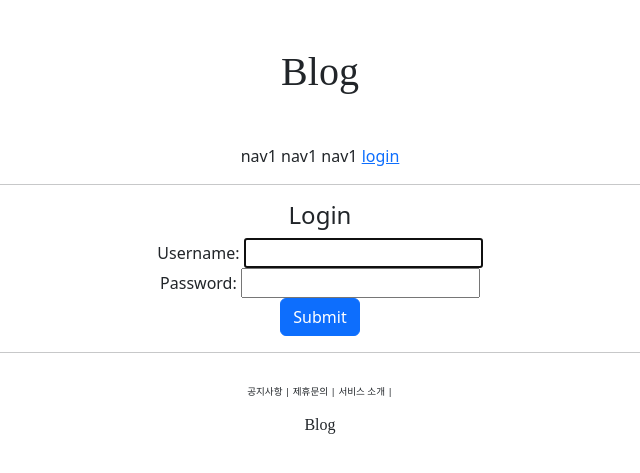
After one commit to thgus8495/django-practice, a Django app: page /account/login/ in a window 1280 px wide. The commit adds this page. Shown: the top 473 px of the page, without its empty margins (320-960 px from the left). Run offline with Django 5.2, Linux system fonts and the light colour scheme; some web fonts are replaced.

Commit message:
django course 22 commit

```diff
--- /dev/null
+++ b/accountapp/templates/accountapp/login.html
@@ -0,0 +1,18 @@
+{% extends 'base.html' %}
+
+{% block content %}
+
+    <div style="text-align: center">
+        <div>
+            <h4>Login</h4>
+        </div>
+        <div>
+            <form action="" method="POST">
+                {% csrf_token %}
+                {{form}}
+                <input type="submit" class="btn btn-primary">
+            </form>
+        </div>
+    </div>
+
+{% endblock %}
--- a/accountapp/urls.py
+++ b/accountapp/urls.py
@@ -1,4 +1,5 @@
 from django.contrib.auth import admin
+from django.contrib.auth.views import LoginView, LogoutView
 from django.urls import path
 
 from accountapp.views import hello_world, AccountCreateView
@@ -7,5 +8,7 @@ app_name="accountapp"
 
 urlpatterns = [
     path('hello_world/',hello_world,name='hello_world'),
-    path('create/',AccountCreateView.as_view(),name='create')
+    path('create/',AccountCreateView.as_view(),name='create'),
+    path('login/',LoginView.as_view(template_name='accountapp/login.html'),name='login'),
+    path('logout/',LogoutView.as_view(),name='logout'),
 ]
--- a/templates/header.html
+++ b/templates/header.html
@@ -6,6 +6,17 @@
         <span>nav1</span>
         <span>nav1</span>
         <span>nav1</span>
-        <span>nav1</span>
+        {% if not user.is_authenticated %}
+        <a href="{% url 'accountapp:login' %}?next={{request.path}}">
+            <span>login</span>
+        </a>
+        {% else %}
+        <!-- django 1.10 부터 LogoutView는 이제 사용자를 로그아웃하기 위해 POST 요청을 필요로 합니다.
+이전에는 GET 요청도 허용했지만, 이는 보안 취약점을 유발할 수 있었습니다. 그렇대~~~~~한시간동안 헤맸네 쑤에에에엥ㅅ -->
+        <form method="post" action="{% url 'accountapp:logout'%}?next={{request.path}}">
+            {% csrf_token %}
+            <input type="submit" value="logout">
+        </form>
+        {% endif %}
     </div>
 </div>
```
Also changed, not shown: blog/settings.py (+6 -1 lines).
